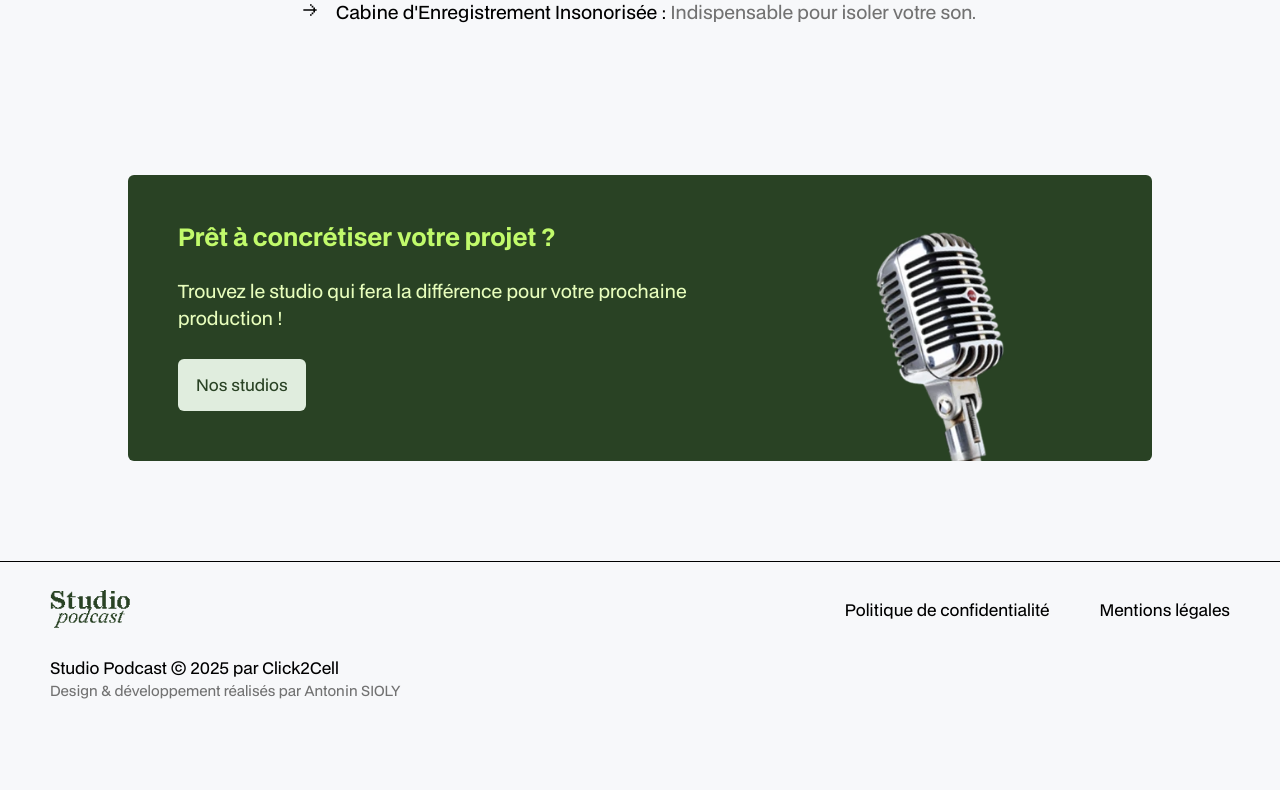
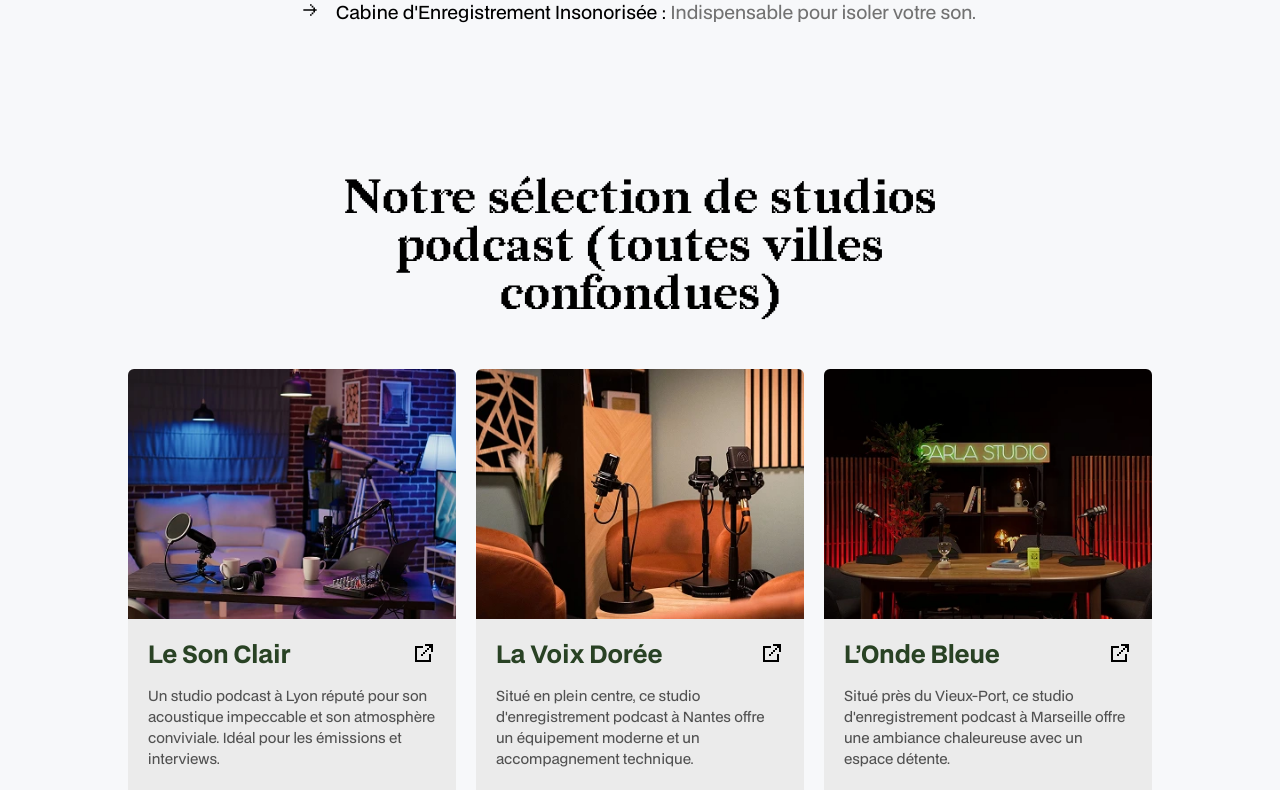
Before and after one commit to HeyAnto/studio-podcast, a Next.js app: page /location-studio/studio-podcast in a window 1280 px wide. Shown: the part 2800-3590 px from the top of the page. Before the commit the page ends 3529 px from the top, so only its background shows below. Built offline with nearby package versions, Linux system fonts and the light colour scheme.

Commit message:
Add podcast studio selection section to page

```diff
--- a/src/app/location-studio/studio-podcast/page.tsx
+++ b/src/app/location-studio/studio-podcast/page.tsx
@@ -1,7 +1,9 @@
 import CityCard from "@/components/cards/CityCard";
+import StudioCard from "@/components/cards/StudioCard";
 import ContentFooter from "@/components/contentSections/ContentFooter";
 import ContentHero from "@/components/contentSections/ContentHero";
 import ContentList from "@/components/contentSections/ContentList";
+import studiosData from "@/data/studios.json";
 import type { Metadata } from "next";
 
 export const metadata: Metadata = {
@@ -17,6 +19,11 @@ export const metadata: Metadata = {
 };
 
 const LocationStudioPage = () => {
+  // Filter podcast studios and take only the first 3
+  const podcastStudios = studiosData
+    .filter((studio) => studio.tag === "Podcast")
+    .slice(0, 3);
+
   return (
     <main className="gap-50">
       <ContentHero
@@ -129,6 +136,19 @@ const LocationStudioPage = () => {
         </div>
       </section>
 
+      <section className="max-w-md justify-center gap-50">
+        <div className="text-container gap-16">
+          <h2 className="font-heading text-5xl leading-none text-center">
+            Notre sélection de studios podcast (toutes villes confondues)
+          </h2>
+        </div>
+        <div className="studios-grid max-w-md">
+          {podcastStudios.map((studio) => (
+            <StudioCard key={studio.id} studio={studio} />
+          ))}
+        </div>
+      </section>
+
       <ContentFooter
         title="Prêt à concrétiser votre projet ?"
         description={`Trouvez le studio qui fera la différence pour votre prochaine production !`}
```
